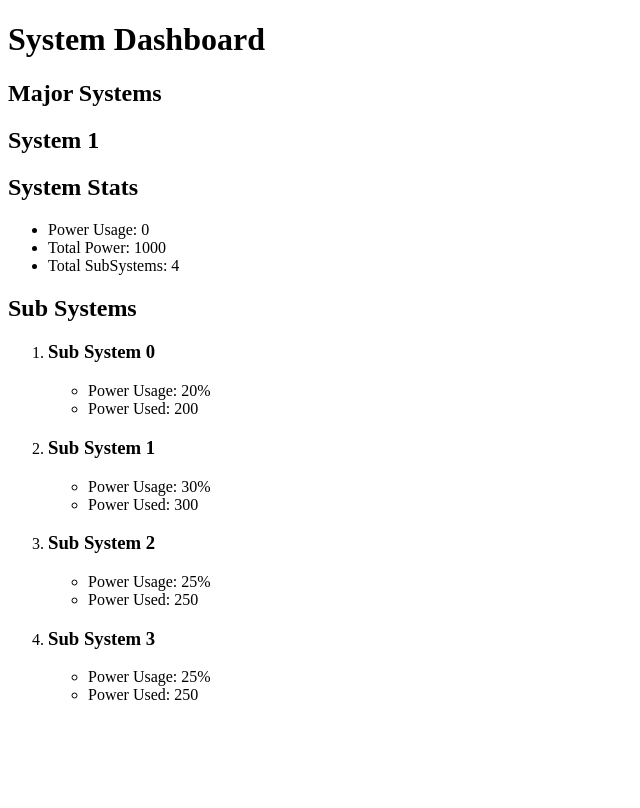
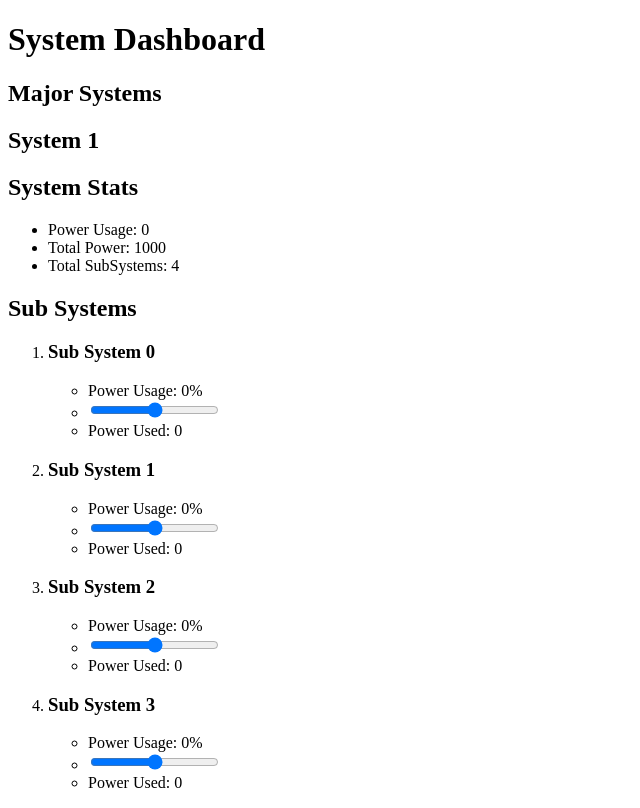
Before and after one commit to agencychief/react-app-tutorial, a React (Create React App) app: page / in a window 1280 px wide. Shown: the whole page, without its empty margins (0-640 px from the left). Built offline with nearby package versions, Linux system fonts and the light colour scheme.

Commit message:
Adds power functions to System and passed to SubSystem

```diff
--- a/src/App.js
+++ b/src/App.js
@@ -13,24 +13,28 @@ class App extends Component {
           totalPower: 1000,
           subSystems: [
             {
+              id: 0,
               systemName: 'Sub System 0',
-              powerUsage: .20,
-              powerUsed: 200
+              powerUsage: 0,
+              powerUsed: 0
             },
             {
+              id: 1,
               systemName: 'Sub System 1',
-              powerUsage: .30,
-              powerUsed: 300
+              powerUsage: 0,
+              powerUsed: 0
             },
             {
+              id: 2,
               systemName: 'Sub System 2',
-              powerUsage: .25,
-              powerUsed: 250
+              powerUsage: 0,
+              powerUsed: 0
             },
             {
+              id: 3,
               systemName: 'Sub System 3',
-              powerUsage: .25,
-              powerUsed: 250
+              powerUsage: 0,
+              powerUsed: 0
             }
           ]
         }
--- a/src/components/SubSystem.js
+++ b/src/components/SubSystem.js
@@ -1,12 +1,16 @@
 import React from 'react';
 import PropTypes from 'prop-types';
 
-const SubSystem = ({systemName, powerUsage, powerUsed}) => {
+const SubSystem = ({systemName, powerUsage, powerUsed, updatePowerUsage}) => {
   return(
     <li>
       <h3>{systemName}</h3>
       <ul>
-        <li>Power Usage: {`${powerUsage * 100}%`}</li>
+        <li>Power Usage: {`${(powerUsage * 100).toFixed(0)}%`}</li>
+        <li>
+          <input onChange={updatePowerUsage}
+            type="range" min="0" max="100" step="5" />
+        </li>
         <li>Power Used: {powerUsed}</li>
       </ul>
     </li>
@@ -16,7 +20,8 @@ const SubSystem = ({systemName, powerUsage, powerUsed}) => {
 SubSystem.propTypes = {
   systemName: PropTypes.string.isRequired,
   powerUsage: PropTypes.number.isRequired,
-  powerUsed: PropTypes.number
+  powerUsed: PropTypes.number,
+  updatePowerUsage: PropTypes.func.isRequired
 };
 
 export default SubSystem;
--- a/src/components/System.js
+++ b/src/components/System.js
@@ -8,10 +8,28 @@ class System extends Component {
     super(props);
     this.state = {
       name: this.props.name,
-      powerUsage: this.props.powerUsage,
-      totalPower: this.props.totalPower,
+      totalPowerUsed: this.props.powerUsage,
+      totalPowerUnits: this.props.totalPower,
       subSystems: this.props.subSystems,
     };
+    this.sumTotalPowerUsage = this.sumTotalPowerUsage.bind(this);
+    this.updatePowerUsage = this.updatePowerUsage.bind(this);
+  }
+
+  sumTotalPowerUsage() {
+    let totalPowerUsage = 0;
+    this.state.subSystems.map(subSystem => totalPowerUsage += subSystem.powerUsed);
+    this.setState({totalPowerUsed: totalPowerUsage});
+  }
+
+  updatePowerUsage(event, id) {
+    let currentPercentage = Number(event.target.value / 100);
+
+    const currentSubSystem = this.state.subSystems.find(subSystem => subSystem.id === id);
+    currentSubSystem.powerUsage = currentPercentage;
+    currentSubSystem.powerUsed = Math.floor(this.state.totalPowerUnits * currentPercentage);
+    this.sumTotalPowerUsage();
+    this.setState(() => currentSubSystem);
   }
 
   render() {
@@ -20,8 +38,8 @@ class System extends Component {
         <h1>{this.state.name}</h1>
         <h2>System Stats</h2>
         <ul>
-          <li>Power Usage: {this.state.powerUsage}</li>
-          <li>Total Power: {this.state.totalPower}</li>
+          <li>Power Usage: {this.state.totalPowerUsed}</li>
+          <li>Total Power: {this.state.totalPowerUnits}</li>
           <li>Total SubSystems: {this.state.subSystems.length}</li>
         </ul>
         <h2>Sub Systems</h2>
@@ -33,6 +51,7 @@ class System extends Component {
                 systemName={subSystem.systemName}
                 powerUsage={subSystem.powerUsage}
                 powerUsed={subSystem.powerUsed}
+                updatePowerUsage={(event) => this.updatePowerUsage(event, subSystem.id)}
               />
             );
           })}
```
